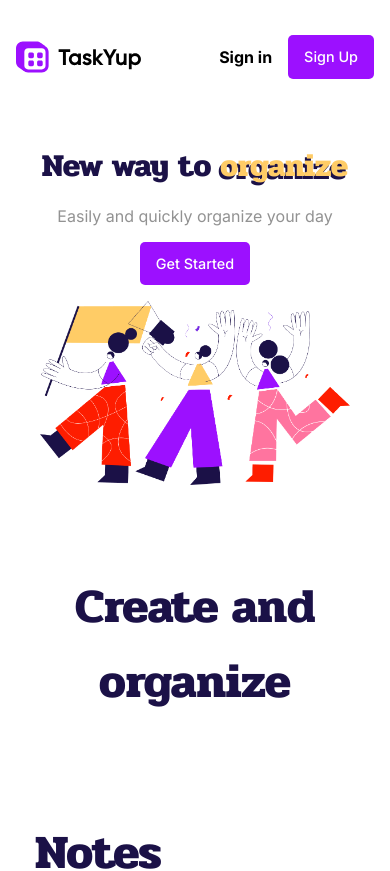
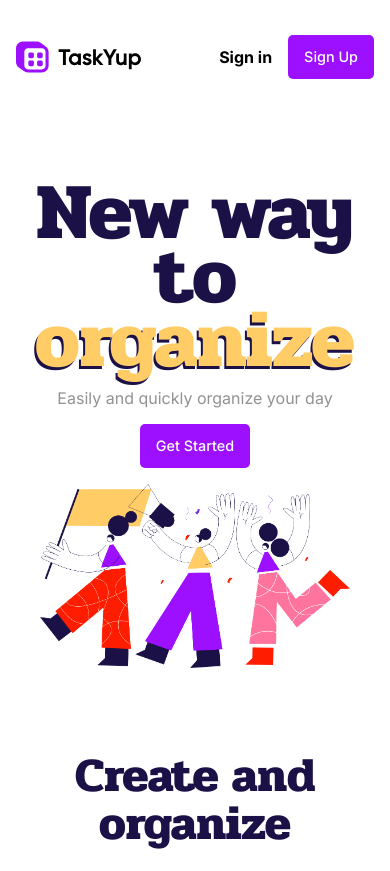
Before and after one commit to Gabriel-Silverio-96/web-taskyup, a Next.js app: page / in a window 390 px wide. Shown: the top 871 px of the page. Built offline with nearby package versions, Linux system fonts and the light colour scheme.

Commit message:
style(home): title line height

```diff
--- a/styles/Home.module.css
+++ b/styles/Home.module.css
@@ -14,6 +14,7 @@
     color: var(--color-title);
     text-align: center;
     margin-bottom: 0;
+    line-height: 4rem;
 }
 
 .title_emphasis {
@@ -27,19 +28,6 @@
     text-shadow: -0.250rem 0.375rem var(--color-primary);
 }
 
-@media(max-width: 700px) {
-    .call_to_action_container h1 {
-        font-size: 2rem;
-        line-height: inherit;
-    }
-}
-
-@keyframes shine {
-    to {
-          background-position: 200% center;
-    }
-}
-
 .call_to_action_container figure {
     text-align: center;
 }
@@ -49,6 +37,7 @@
     font-size: 3rem;
     text-align: center;
     margin: 5rem 0;
+    line-height: 3rem;
 }
 
 .card {
```
